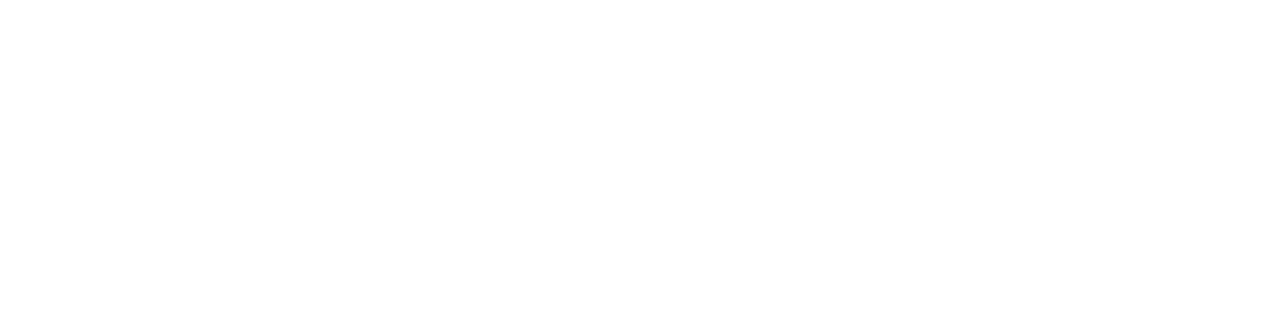
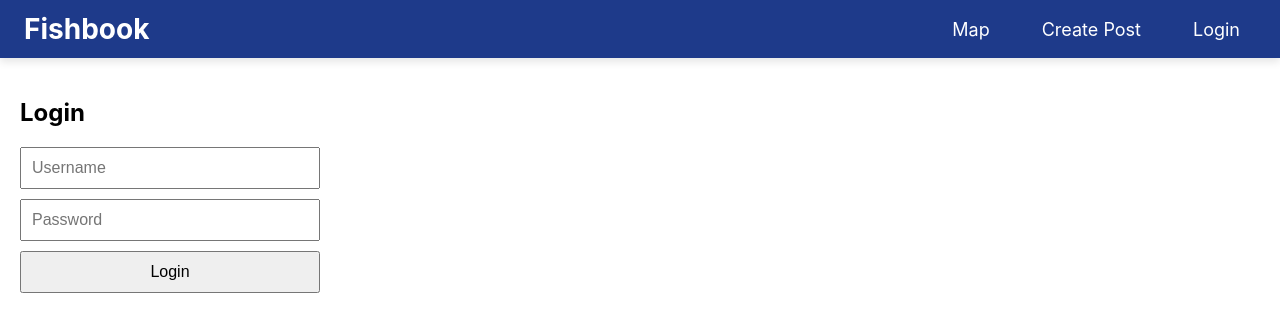
Before and after one commit to SLee413/fishbook, a React (Create React App) app in the folder frontend/: page /login in a window 1280 px wide. Before the commit this address had no page. Shown: the top 332 px of the page. Built offline with nearby package versions, Linux system fonts and the light colour scheme.

Commit message:
Basic Login, no backend

```diff
--- a/frontend/src/App.js
+++ b/frontend/src/App.js
@@ -1,18 +1,45 @@
-import React from 'react';
-import { BrowserRouter as Router, Routes, Route } from 'react-router-dom';
+import React, { useState } from 'react';
+import { BrowserRouter as Router, Routes, Route, Navigate } from 'react-router-dom';
 import FeedPage from './pages/FeedPage';
 import AccountPage from './pages/AccountPage';
 import MapPage from './pages/MapPage';
 import CreatePost from './pages/CreatePost';
+import LoginPage from './pages/LoginPage';
+import Header from './components/Header';
 
 const App = () => {
+  const [isLoggedIn, setIsLoggedIn] = useState(false);
+  const [user, setUser] = useState(null);
+
+  const handleLogin = (username) => {
+    const mockUser = {
+      username: username,
+      email: `${username.toLowerCase()}@fishbook.com`,
+      memberSince: 'March 2024',
+    };
+
+    setIsLoggedIn(true);
+    setUser(mockUser);
+  };
+
+  const handleLogout = () => {
+    setIsLoggedIn(false);
+    setUser(null);
+  };
+
   return (
     <Router>
+      <Header isLoggedIn={isLoggedIn} />
+
       <Routes>
         <Route path="/" element={<FeedPage />} />
-        <Route path="/account" element={<AccountPage />} />
         <Route path="/map" element={<MapPage />} />
-        <Route path="/create-post" element={<CreatePost />} />
+        <Route path="/create-post" element={isLoggedIn ? <CreatePost /> : <Navigate to="/login" />} />
+        <Route
+          path="/account"
+          element={isLoggedIn ? <AccountPage user={user} handleLogout={handleLogout} /> : <Navigate to="/login" />}
+        />
+        <Route path="/login" element={<LoginPage onLogin={handleLogin} />} />
       </Routes>
     </Router>
   );
--- a/frontend/src/components/Header.jsx
+++ b/frontend/src/components/Header.jsx
@@ -1,52 +1,30 @@
 import React from 'react';
-import { Link, useNavigate } from 'react-router-dom';
-import Cookies from 'js-cookie';
+import { Link } from 'react-router-dom';
 import styles from './Header.module.css';
 
-const Header = () => {
-  const navigate = useNavigate();
-  const jwtToken = Cookies.get('jwtToken');
-
-  const handleLogout = () => {
-    Cookies.remove('jwtToken');
-    navigate('/');
-  };
-
+const Header = ({ isLoggedIn }) => {
   return (
     <header className={styles.header}>
-      <div className={styles.logoContainer}>
-        <Link to="/" className={styles.logoLink}>
-          <h1 className={styles.logoText}>Fishbook</h1>
-        </Link>
-      </div>
+      {/* Wrap logo in a Link and style it */}
+      <Link to="/" className={styles.logoContainer}>
+        <h1 className={styles.logoText}>Fishbook</h1>
+      </Link>
 
       <nav className={styles.nav}>
         <ul className={styles.navList}>
           <li className={styles.navItem}>
-            <Link to="/map" className={styles.navLink}>
-              Map
-            </Link>
+            <Link to="/map" className={styles.navLink}>Map</Link>
           </li>
-
           <li className={styles.navItem}>
-            <Link to="/create-post" className={styles.navLink}>
-              Create Post
-            </Link>
+            <Link to="/create-post" className={styles.navLink}>Create Post</Link>
           </li>
-
           <li className={styles.navItem}>
-            <Link to="/account" className={styles.navLink}>
-              Account
-            </Link>
+            {isLoggedIn ? (
+              <Link to="/account" className={styles.navLink}>Account</Link>
+            ) : (
+              <Link to="/login" className={styles.navLink}>Login</Link>
+            )}
           </li>
-
-          {jwtToken && (
-            <li className={styles.navItem}>
-              <button onClick={handleLogout} className={styles.logoutButton}>
-                Logout
-              </button>
-            </li>
-          )}
         </ul>
       </nav>
     </header>
--- a/frontend/src/components/Header.module.css
+++ b/frontend/src/components/Header.module.css
@@ -14,10 +14,8 @@
   .logoContainer {
     display: flex;
     align-items: center;
-  }
-
-  .logoLink {
     text-decoration: none;
+    cursor: pointer; /* 👈 This makes the cursor change */
   }
 
   .logoText {
@@ -25,6 +23,11 @@
     color: #ffffff;
     margin: 0;
   }
+  .logoLink {
+    text-decoration: none;
+  }
+
+
 
   .nav {
     display: flex;
--- a/frontend/src/pages/AccountPage.jsx
+++ b/frontend/src/pages/AccountPage.jsx
@@ -1,15 +1,40 @@
 import React from 'react';
-import Header from '../components/Header';
+import { useNavigate } from 'react-router-dom';
 
-const AccountPage = () => {
+const AccountPage = ({ user, handleLogout }) => {
+  const navigate = useNavigate();
+
+  const onLogout = () => {
+    handleLogout();
+    navigate('/');
+  };
+
   return (
-    <div>
-      <Header />
-      <main style={{ padding: '20px' }}>
-        <h2>Account Page</h2>
-        <p>This is where user account details will be displayed.</p>
-      </main>
-    </div>
+    <main style={{ padding: '20px' }}>
+      <h2>Account Page</h2>
+
+      {user ? (
+        <div style={{ marginTop: '20px' }}>
+          <p><strong>Username:</strong> {user.username}</p>
+          <p><strong>Email:</strong> {user.email}</p>
+          <p><strong>Member Since:</strong> {user.memberSince}</p>
+
+          <button
+            onClick={onLogout}
+            style={{
+              marginTop: '20px',
+              padding: '10px 20px',
+              fontSize: '16px',
+              cursor: 'pointer',
+            }}
+          >
+            Logout
+          </button>
+        </div>
+      ) : (
+        <p>No user information available.</p>
+      )}
+    </main>
   );
 };
 
--- a/frontend/src/pages/CreatePost.jsx
+++ b/frontend/src/pages/CreatePost.jsx
@@ -1,5 +1,5 @@
 import React, { useState } from 'react';
-import Header from '../components/Header';
+
 
 const CreatePost = () => {
   const [postContent, setPostContent] = useState('');
@@ -13,7 +13,6 @@
 
   return (
     <div>
-      <Header />
       <main style={{ padding: '20px' }}>
         <h2>Create a Post</h2>
         <form onSubmit={handlePostSubmit} style={{ display: 'flex', flexDirection: 'column', gap: '10px', maxWidth: '400px' }}>
--- a/frontend/src/pages/FeedPage.jsx
+++ b/frontend/src/pages/FeedPage.jsx
@@ -1,10 +1,9 @@
 import React from 'react';
-import Header from '../components/Header';
+
 
 const FeedPage = () => {
   return (
     <div>
-      <Header />
       <main style={{ padding: '20px' }}>
         <h2>Feed Page</h2>
         <p>This is where the feed of posts will go.</p>
--- /dev/null
+++ b/frontend/src/pages/LoginPage.jsx
@@ -0,0 +1,45 @@
+import React, { useState } from 'react';
+import { useNavigate } from 'react-router-dom';
+
+const LoginPage = ({ onLogin }) => {
+  const [username, setUsername] = useState('');
+  const [password, setPassword] = useState('');
+  const navigate = useNavigate();
+
+  const handleSubmit = (e) => {
+    e.preventDefault();
+
+    // Simulate successful login
+    if (username && password) {
+      onLogin(username);       // Pass username to App
+      navigate('/account');    // Go to account page after login
+    } else {
+      alert('Enter username and password!');
+    }
+  };
+
+  return (
+    <main style={{ padding: '20px' }}>
+      <h2>Login</h2>
+      <form onSubmit={handleSubmit} style={{ display: 'flex', flexDirection: 'column', gap: '10px', maxWidth: '300px' }}>
+        <input
+          type="text"
+          placeholder="Username"
+          value={username}
+          onChange={(e) => setUsername(e.target.value)}
+          style={{ padding: '10px', fontSize: '16px' }}
+        />
+        <input
+          type="password"
+          placeholder="Password"
+          value={password}
+          onChange={(e) => setPassword(e.target.value)}
+          style={{ padding: '10px', fontSize: '16px' }}
+        />
+        <button type="submit" style={{ padding: '10px', fontSize: '16px', cursor: 'pointer' }}>Login</button>
+      </form>
+    </main>
+  );
+};
+
+export default LoginPage;
--- a/frontend/src/pages/MapPage.jsx
+++ b/frontend/src/pages/MapPage.jsx
@@ -1,10 +1,9 @@
 import React from 'react';
-import Header from '../components/Header';
+
 
 const MapPage = () => {
   return (
     <div>
-      <Header />
       <main style={{ padding: '20px' }}>
         <h2>Map Page</h2>
         <p>This is where the fishing map will be displayed.</p>
```
